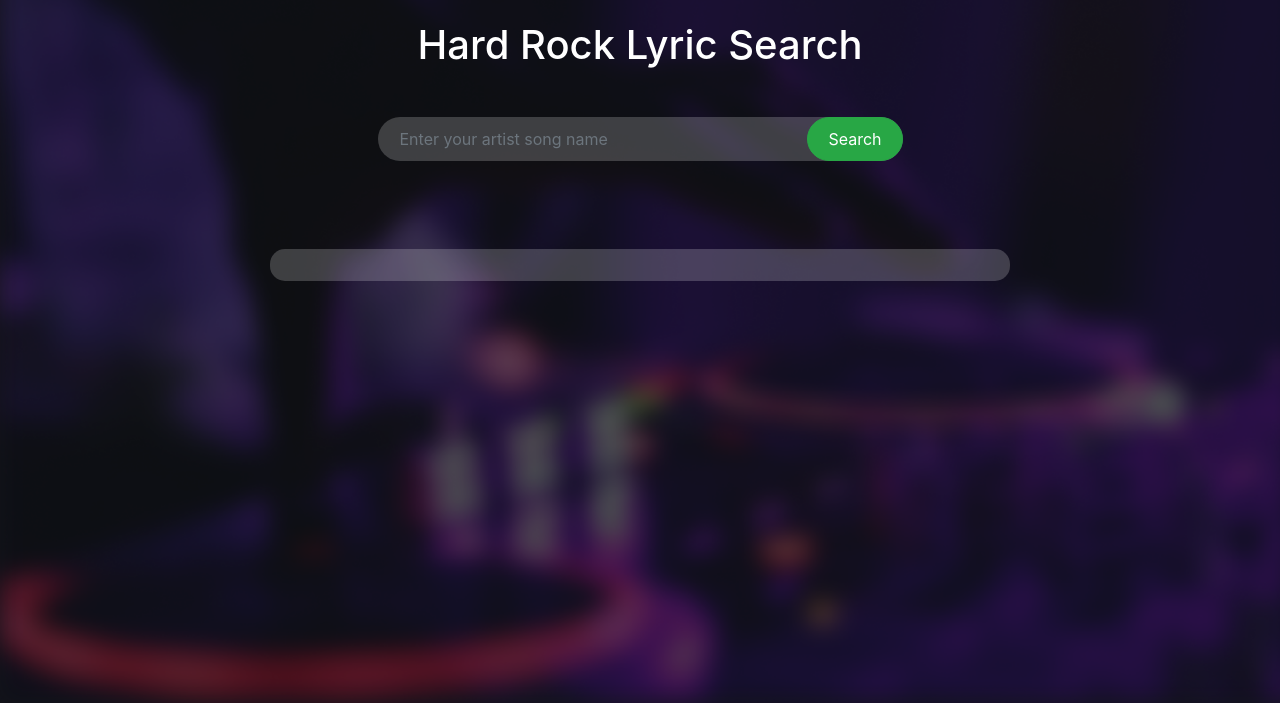
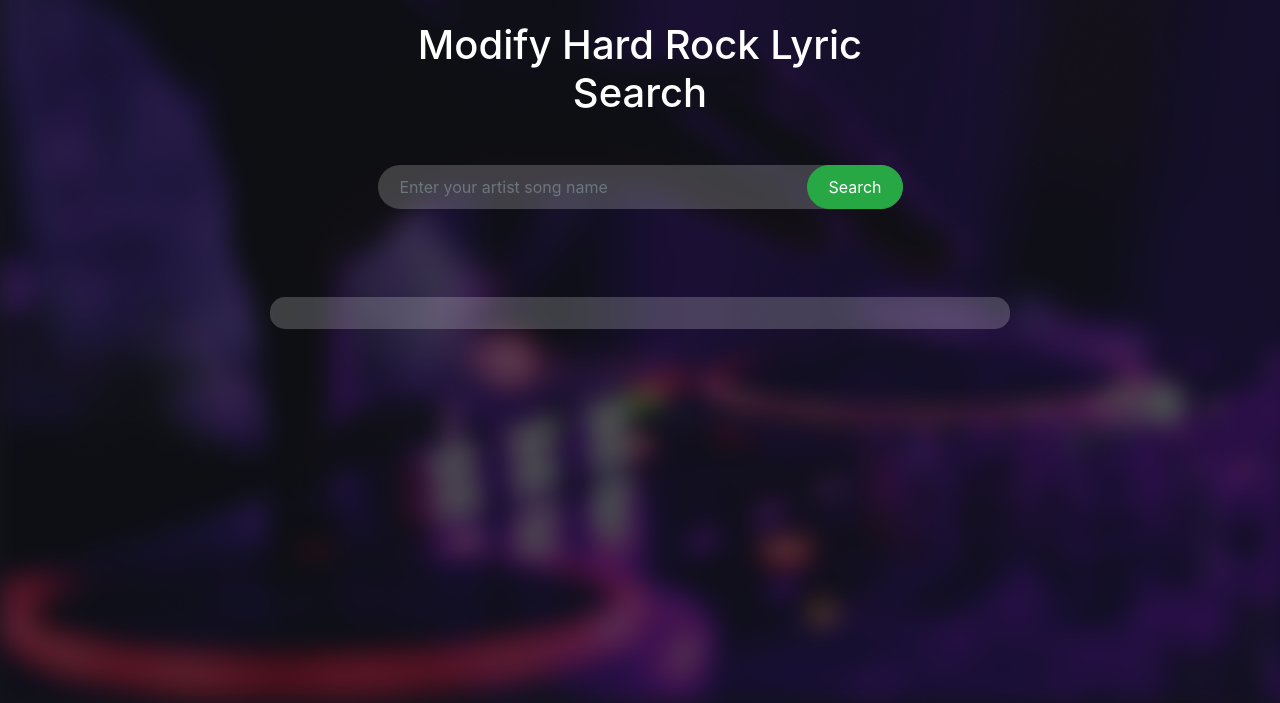
Before and after one commit to Noman62/hard-rock, a plain HTML site: page index.html in a window 1280 px wide. Shown: the part 97-800 px from the top of the page. Drawn offline with nearby package versions, Linux system fonts and the light colour scheme.

Commit message:
Modify Hard ROck

```diff
--- a/index.html
+++ b/index.html
@@ -2,7 +2,7 @@
 <html lang="en">
 
 <head>
-    <title>Hard Rock Solution - Song Lyric App</title>
+    <title>Modify Hard Rock</title>
     <!-- Required meta tags -->
     <meta charset="utf-8">
     <meta name="viewport" content="width=device-width, initial-scale=1, shrink-to-fit=no">
@@ -46,7 +46,7 @@
 
         <main class="content-area">
             <div class="search-bar col-md-6 mx-auto">
-                <h1 class="text-center">Hard Rock Lyric Search</h1>
+                <h1 class="text-center">Modify Hard Rock Lyric Search</h1>
                 <div class="search-box my-5">
                     <input id="search-field" type="text" class="form-control" placeholder="Enter your artist song name">
                     <button onclick="searchSongs()" class="btn btn-success search-btn">Search</button>
```
